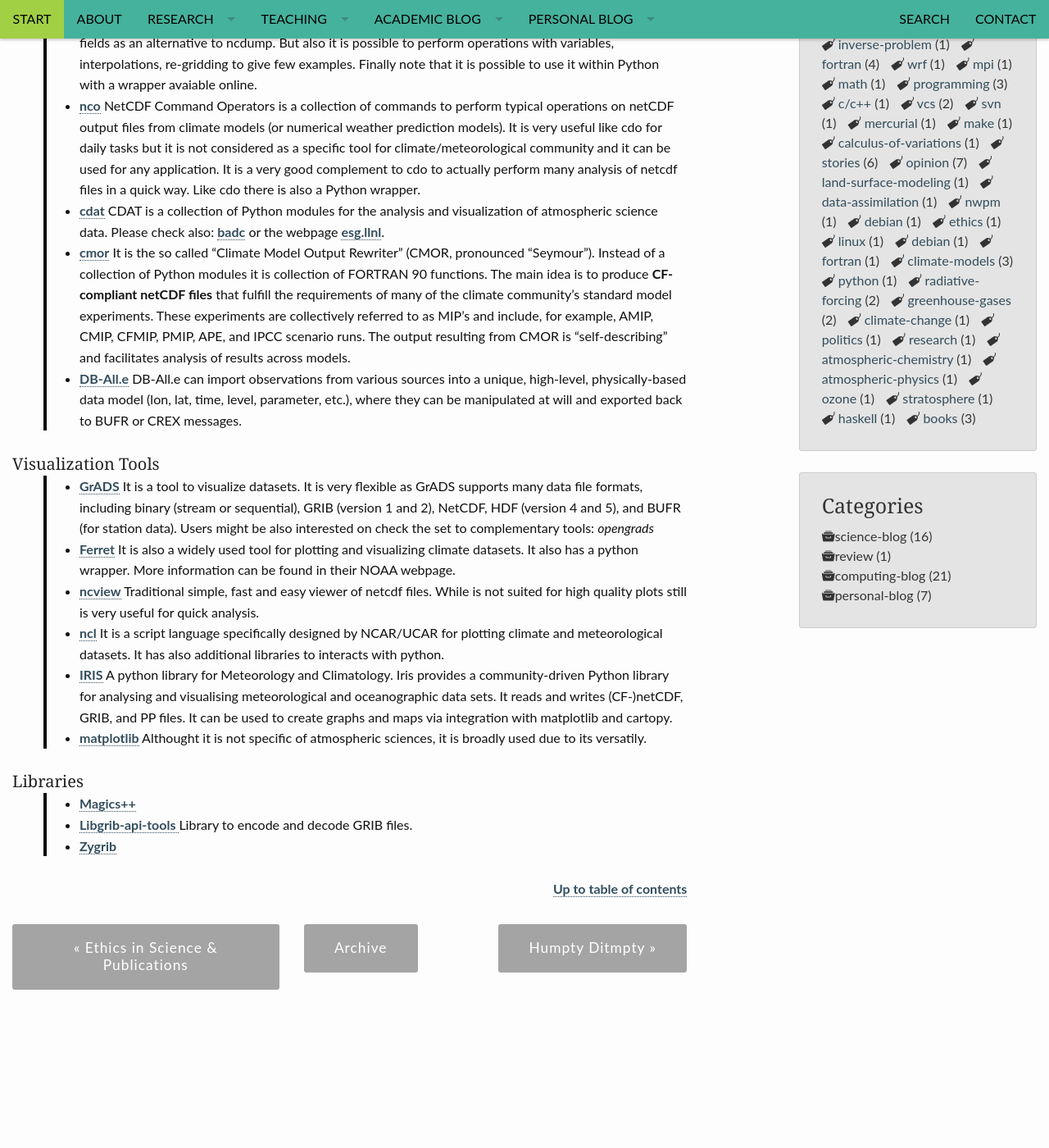
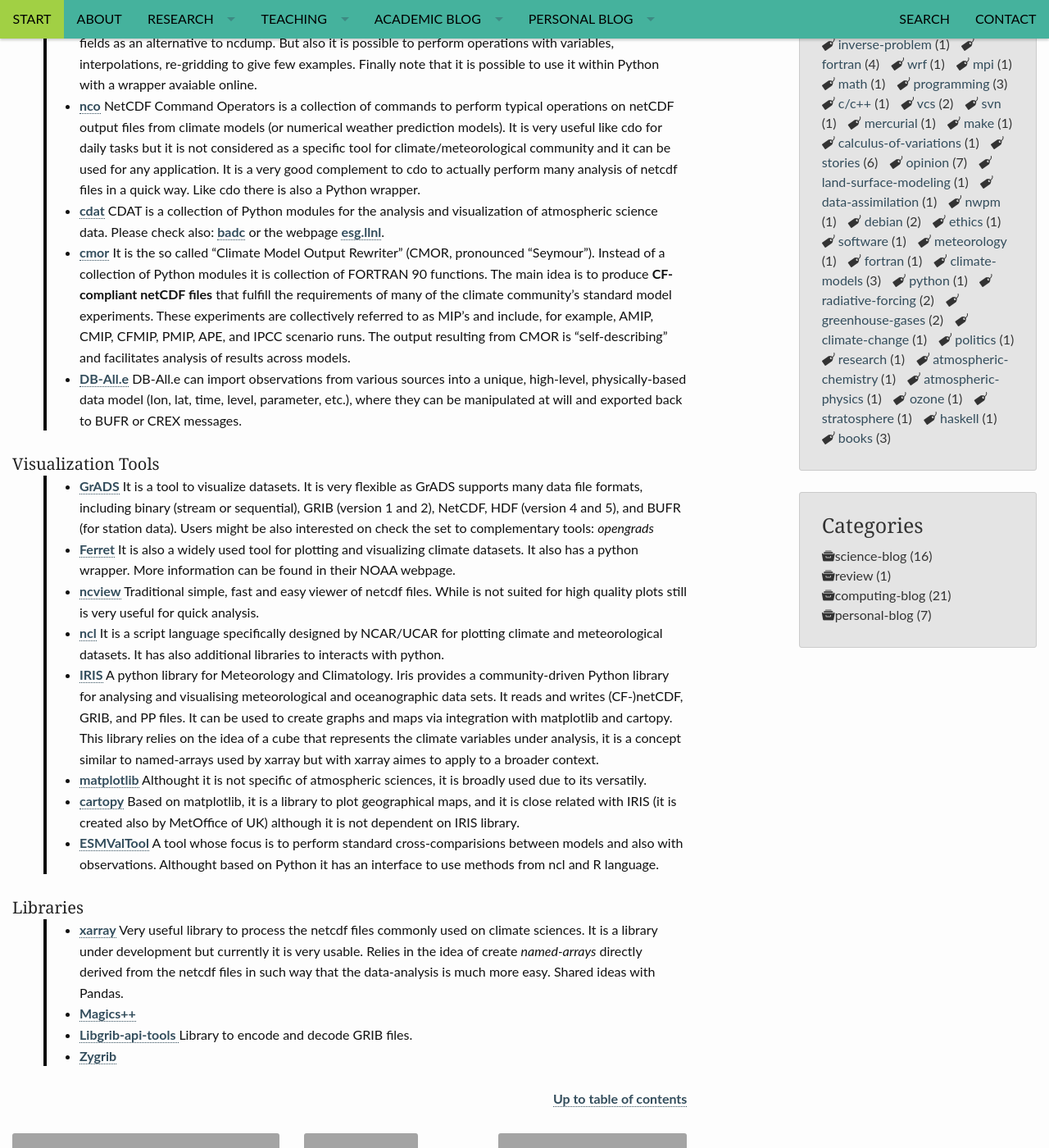
Before and after one commit to RCHG/rchg.github.io, a Jekyll site: the page built from _posts/2016-02-07-Meteorology-Software.md, in a window 1280 px wide and 1400 px high, scrolled down 781 px. Shown: the whole window at 82% size. Built offline with Jekyll 4.4.1, drawn with Linux system fonts in a browser that asks for light colours; nearby versions of some CDN libraries; comment, search, counter and statistics services are not loaded; some of the changed text lies outside the part shown.

Commit message:
Update 2016-02-07-Meteorology-Software.md

```diff
--- a/_posts/2016-02-07-Meteorology-Software.md
+++ b/_posts/2016-02-07-Meteorology-Software.md
@@ -6,7 +6,7 @@
 excerpt: "Software for Meteorology, Climate and Atmospheric Sciences..."
 teaser: "Computer Tools for Meteorology, Climate and Atmospheric Sciences..."
 breadcrumb: true
-tags: [Linux, Debian]
+tags: [linux, debian, software, meteorology]
 categories:
     - computing-blog
 header:
@@ -41,12 +41,15 @@
 - [Ferret](http://www.ferret.noaa.gov/Ferret/) It is also a widely used tool for plotting and visualizing climate datasets. It also has a python wrapper. More information can be found in their NOAA webpage.
 - [ncview](http://meteora.ucsd.edu/~pierce/ncview_home_page.html) Traditional simple, fast and easy viewer of netcdf files. While is not suited for high quality plots still is very useful for quick analysis.
 - [ncl](http://www.ncl.ucar.edu/overview.shtml) It is a script language specifically designed by NCAR/UCAR for plotting climate and meteorological datasets. It has also additional libraries to interacts with python.
-- [IRIS](http://scitools.org.uk/iris/) A python library for Meteorology and Climatology. Iris provides a community-driven Python library for analysing and visualising meteorological and oceanographic data sets. It reads and writes (CF-)netCDF, GRIB, and PP files. It can be used to create graphs and maps via integration with matplotlib and cartopy.
+- [IRIS](http://scitools.org.uk/iris/) A python library for Meteorology and Climatology. Iris provides a community-driven Python library for analysing and visualising meteorological and oceanographic data sets. It reads and writes (CF-)netCDF, GRIB, and PP files. It can be used to create graphs and maps via integration with matplotlib and cartopy. This library relies on the idea of a cube that represents the climate variables under analysis, it is a concept similar to named-arrays used by xarray but with xarray aimes to apply to a broader context.
 - [matplotlib](http://matplotlib.org) Althought it is not specific of atmospheric sciences, it is broadly used due to its versatily.
+- [cartopy](https://scitools.org.uk/cartopy/docs/latest/) Based on matplotlib, it is a library to plot geographical maps, and it is close related with IRIS (it is created also by MetOffice of UK) although it is not dependent on IRIS library.
+- [ESMValTool](https://www.esmvaltool.org/) A tool whose focus is to perform standard cross-comparisions between models and also with observations. Althought based on Python it has an interface to use methods from ncl and R language.
 {:.smallquote}
 
 #### Libraries
 
+- [xarray](http://xarray.pydata.org/en/stable/) Very useful library to process the netcdf files commonly used on climate sciences. It is a library under development but currently it is very usable. Relies in the idea of create *named-arrays* directly derived from the netcdf files in such way that the data-analysis is much more easy. Shared ideas with Pandas.
 - [Magics++](https://software.ecmwf.int/wiki/display/MAGP/Magics)
 - [Libgrib-api-tools ](https://software.ecmwf.int/wiki/display/GRIB/Home) Library to encode and decode GRIB files.
 - [Zygrib](http://www.zygrib.org/)
```
